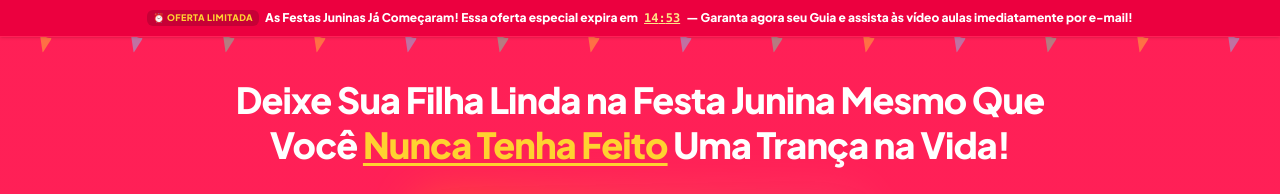
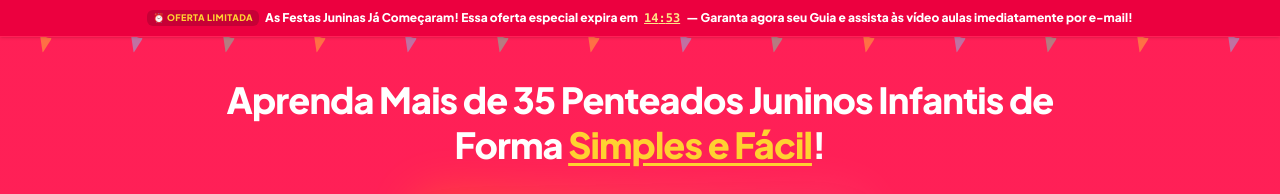
Before and after one commit to kauaoliveirafreitas8-crypto/PENTEADOS, a React (Vite) app: page / in a window 1280 px wide. Shown: the top 194 px of the page. Built offline with nearby package versions, Linux system fonts and the light colour scheme; grey boxes are pictures that could not be loaded; a web font is replaced by a local one.

Commit message:
feat: update main headline for clarity
Rephrase the primary headline to focus on the simplicity and ease of learning the hairstyles.

```diff
--- a/src/App.tsx
+++ b/src/App.tsx
@@ -157,7 +157,7 @@ export default function App() {
 
                 {/* 2. HEADLINE PRINCIPAL (Emotional pain-focused) */}
                 <h1 className="text-3xl sm:text-4xl md:text-5.5xl font-black tracking-tight leading-none md:leading-tight">
-                  Deixe Sua Filha Linda na Festa Junina Mesmo Que Você <span className="text-amber-300 underline underline-offset-4">Nunca Tenha Feito</span> Uma Trança na Vida!
+                  Aprenda Mais de 35 Penteados Juninos Infantis de Forma <span className="text-amber-300 underline underline-offset-4">Simples e Fácil</span>!
                 </h1>
 
                 {/* IMAGE BELOW HEADLINE */}
```
